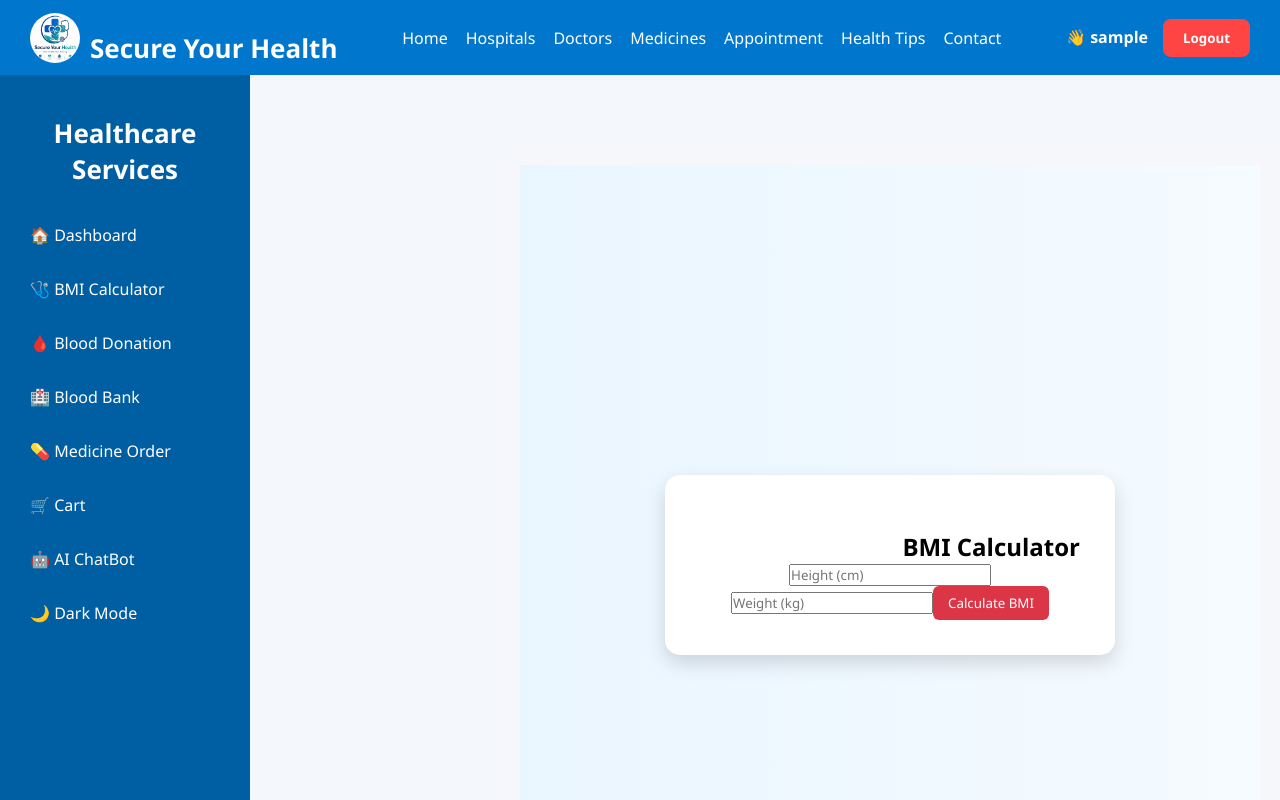
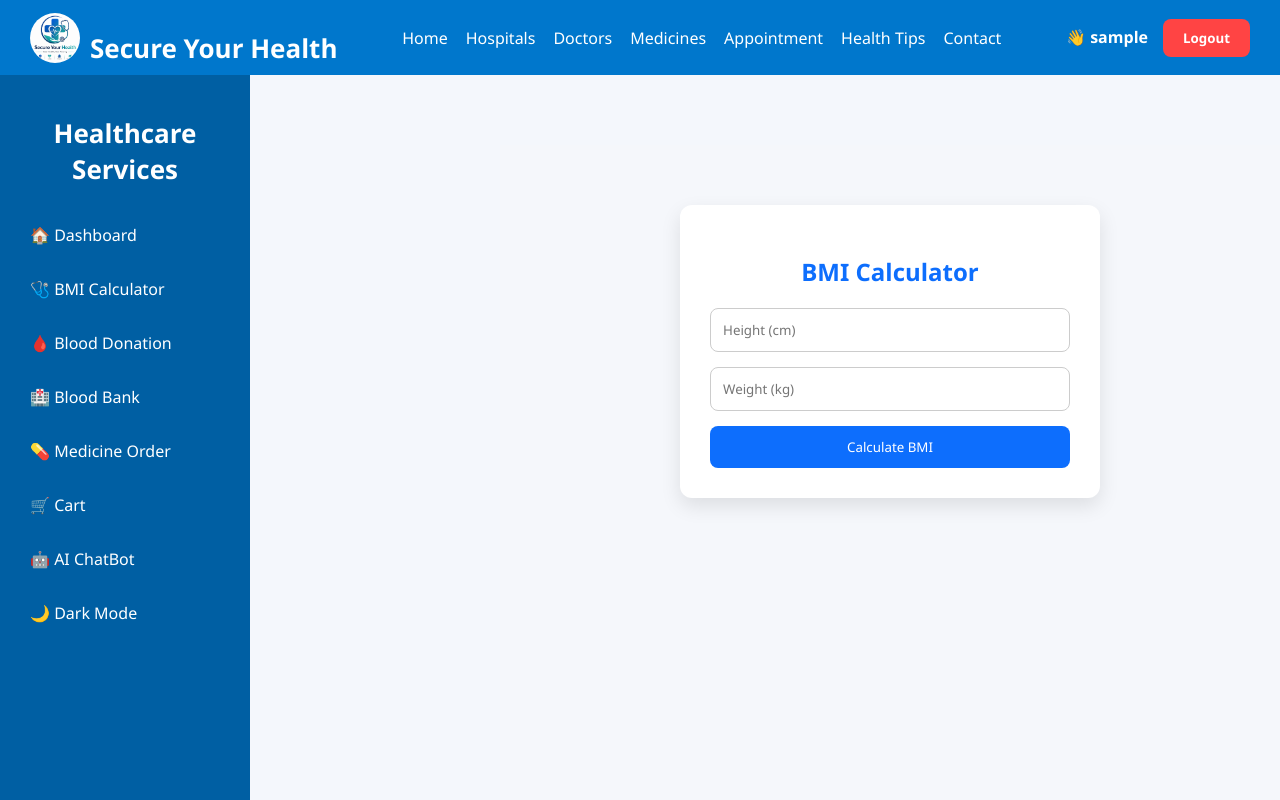
Before and after one commit to mastanshareefshaik5-ms/Secure-Your-Health, a React (Vite) app in the folder Frontend/: page /bmi in a window 1280 px wide. Shown: the top 800 px of the page. Built offline with nearby package versions, Linux system fonts and the light colour scheme; sample sign-in values are in the browser's storage.

Commit message:
Frontend

```diff
--- a/Frontend/src/Components/BMI/BMI.css
+++ b/Frontend/src/Components/BMI/BMI.css
@@ -1,142 +1,48 @@
-/* ==========================
-   BMI CALCULATOR PAGE
-========================== */
-
-.bmi-container {
-    min-height: 100vh;
-    background: linear-gradient(to right, #eaf6ff, #f5fbff);
-    display: flex;
-    justify-content: center;
-    align-items: center;
-    padding: 40px;
+.bmi-container{
+display:flex;
+justify-content:center;
+align-items:center;
+padding:40px;
 }
 
-.bmi-card {
-    width: 450px;
-    background: #ffffff;
-    border-radius: 15px;
-    padding: 35px;
-    box-shadow: 0 8px 20px rgba(0, 0, 0, 0.15);
-    text-align: center;
-    transition: 0.3s;
+.bmi-card{
+width:420px;
+background:#fff;
+padding:30px;
+border-radius:12px;
+box-shadow:0 8px 20px rgba(0,0,0,.1);
 }
 
-.bmi-card:hover {
-    transform: translateY(-5px);
+.bmi-card h2{
+text-align:center;
+margin-bottom:20px;
+color:#0d6efd;
 }
 
-.bmi-card h1 {
-    color: #0077cc;
-    margin-bottom: 10px;
+.bmi-card form{
+display:flex;
+flex-direction:column;
+gap:15px;
 }
 
-.bmi-card p {
-    color: #555;
-    margin-bottom: 25px;
+.bmi-card input{
+padding:12px;
+border-radius:8px;
+border:1px solid #ccc;
 }
 
-.input-group {
-    text-align: left;
-    margin-bottom: 20px;
+.bmi-card button{
+padding:12px;
+background:#0d6efd;
+color:white;
+border:none;
+border-radius:8px;
+cursor:pointer;
 }
 
-.input-group label {
-    display: block;
-    margin-bottom: 8px;
-    font-weight: bold;
-    color: #333;
+.result{
+margin-top:25px;
+text-align:center;
+font-size:18px;
+font-weight:bold;
 }
-
-.input-group input {
-    width: 100%;
-    padding: 12px;
-    border: 1px solid #cccccc;
-    border-radius: 8px;
-    font-size: 16px;
-    outline: none;
-    transition: 0.3s;
-}
-
-.input-group input:focus {
-    border-color: #0077cc;
-    box-shadow: 0 0 5px rgba(0, 119, 204, 0.4);
-}
-
-.button-group {
-    display: flex;
-    justify-content: space-between;
-    gap: 15px;
-    margin-top: 20px;
-}
-
-.calculate-btn,
-.reset-btn {
-    flex: 1;
-    padding: 12px;
-    border: none;
-    border-radius: 8px;
-    font-size: 17px;
-    cursor: pointer;
-    transition: 0.3s;
-}
-
-.calculate-btn {
-    background: #0077cc;
-    color: white;
-}
-
-.calculate-btn:hover {
-    background: #005fa3;
-}
-
-.reset-btn {
-    background: #dc3545;
-    color: white;
-}
-
-.reset-btn:hover {
-    background: #b02a37;
-}
-
-.result-box {
-    margin-top: 30px;
-    padding: 20px;
-    background: #f5f9ff;
-    border-radius: 10px;
-    border-left: 6px solid #0077cc;
-    text-align: left;
-}
-
-.result-box h2 {
-    color: #0077cc;
-    margin-bottom: 10px;
-}
-
-.result-box h3 {
-    color: #28a745;
-    margin-bottom: 10px;
-}
-
-.result-box p {
-    color: #444;
-    line-height: 1.6;
-}
-
-/* Responsive Design */
-
-@media (max-width: 768px) {
-
-    .bmi-card {
-        width: 100%;
-        padding: 25px;
-    }
-
-    .button-group {
-        flex-direction: column;
-    }
-
-    .calculate-btn,
-    .reset-btn {
-        width: 100%;
-    }
-}
```
